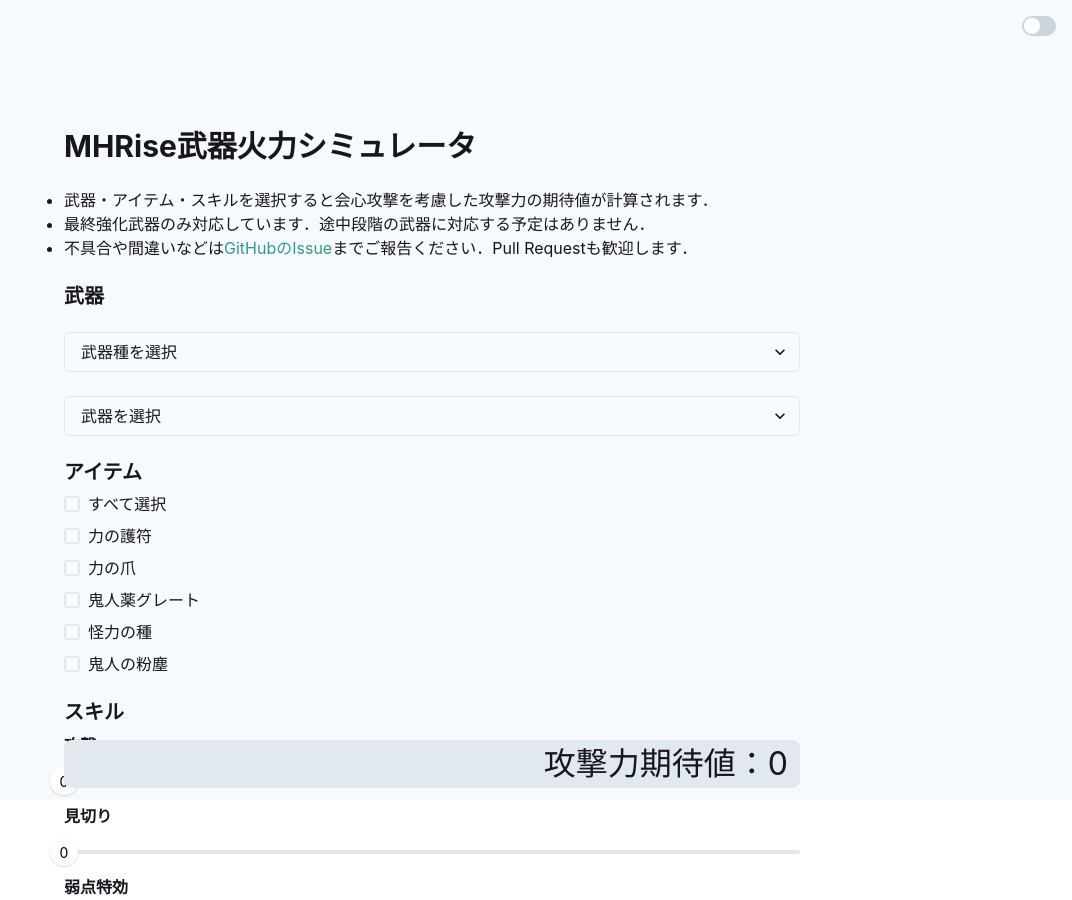
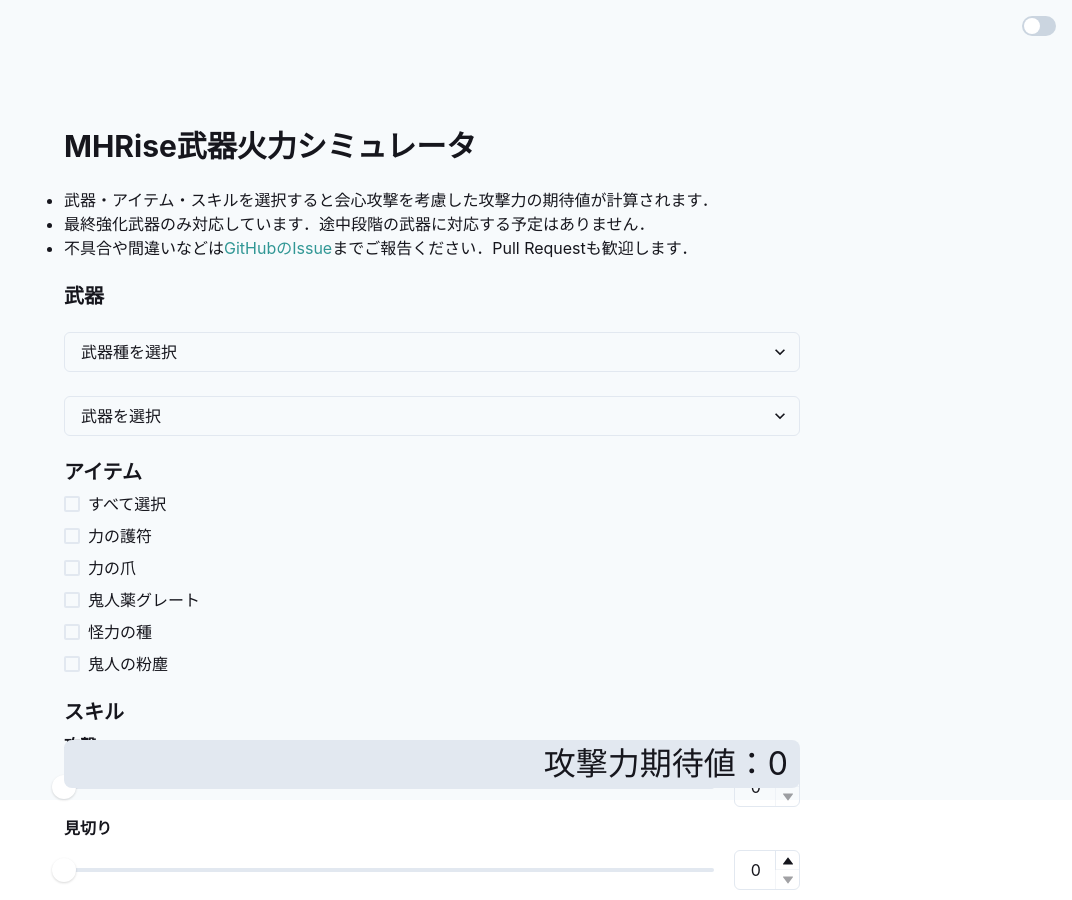
Before and after one commit to yudai-nkt/mhrise-mean-weapon-attack, a Next.js app: page / in a window 1280 px wide. Shown: the top 900 px of the page, without its empty margins (208-1280 px from the left). Built offline with nearby package versions, Linux system fonts and the light colour scheme.

Commit message:
feat: select skill levels via number input

```diff
--- a/src/pages/index.tsx
+++ b/src/pages/index.tsx
@@ -1,10 +1,16 @@
 import {
   Text,
   Checkbox,
+  Flex,
   Heading,
   UnorderedList,
   ListItem,
   Link,
+  NumberInput,
+  NumberInputField,
+  NumberInputStepper,
+  NumberIncrementStepper,
+  NumberDecrementStepper,
   Select,
   Slider,
   SliderFilledTrack,
@@ -147,27 +153,38 @@
               <Heading as="h2" size={"sm"}>
                 {skill.label}
               </Heading>{" "}
+              <Flex>
+                {" "}
                 <Slider
                   defaultValue={0}
                   min={0}
                   max={skill.effects.length - 1}
+                  focusThumbOnChange={false}
                   step={1}
+                  value={skill.level}
                   onChange={(level) => onChangeSkills(level, idx)}
                 >
                   <SliderTrack>
                     <SliderFilledTrack />
                   </SliderTrack>
-                <SliderThumb
-                  fontSize="sm"
-                  boxSize="28px"
-                  // chilren prop is handy in this case because the level display
-                  // automatically follows the position of the parent slider thumb.
-                  // eslint-disable-next-line react/no-children-prop
-                  children={
-                    <span style={{ color: "black" }}>{skill.level}</span>
-                  }
-                />
+                  <SliderThumb fontSize="sm" boxSize="24px" />
                 </Slider>
+                <NumberInput
+                  size="md"
+                  width="75px"
+                  ml="1.25rem"
+                  min={0}
+                  max={skill.effects.length - 1}
+                  value={skill.level}
+                  onChange={(_, level) => onChangeSkills(level, idx)}
+                >
+                  <NumberInputField min={0} max={skill.effects.length - 1} />
+                  <NumberInputStepper>
+                    <NumberIncrementStepper />
+                    <NumberDecrementStepper />
+                  </NumberInputStepper>
+                </NumberInput>
+              </Flex>
             </>
           ))}
         </Stack>
```
Lines whose indentation alone changed are shown as unchanged.
